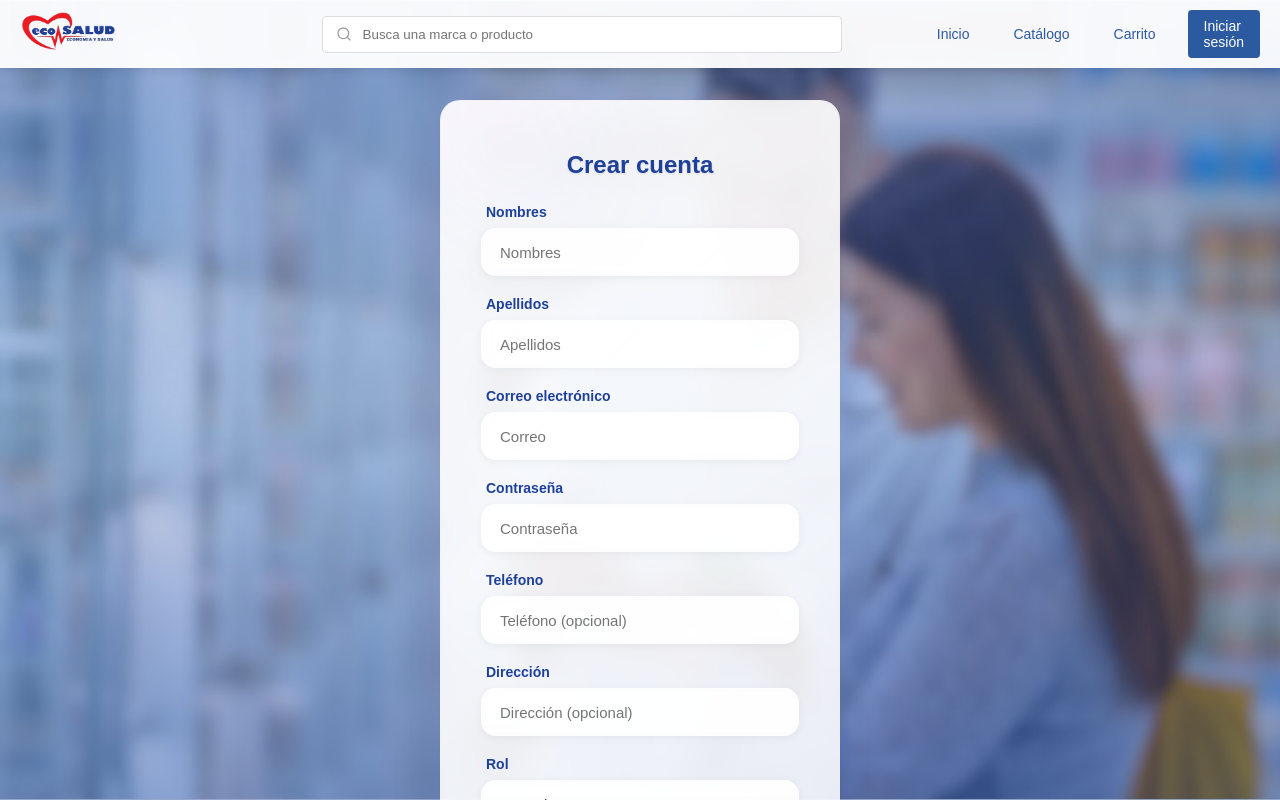
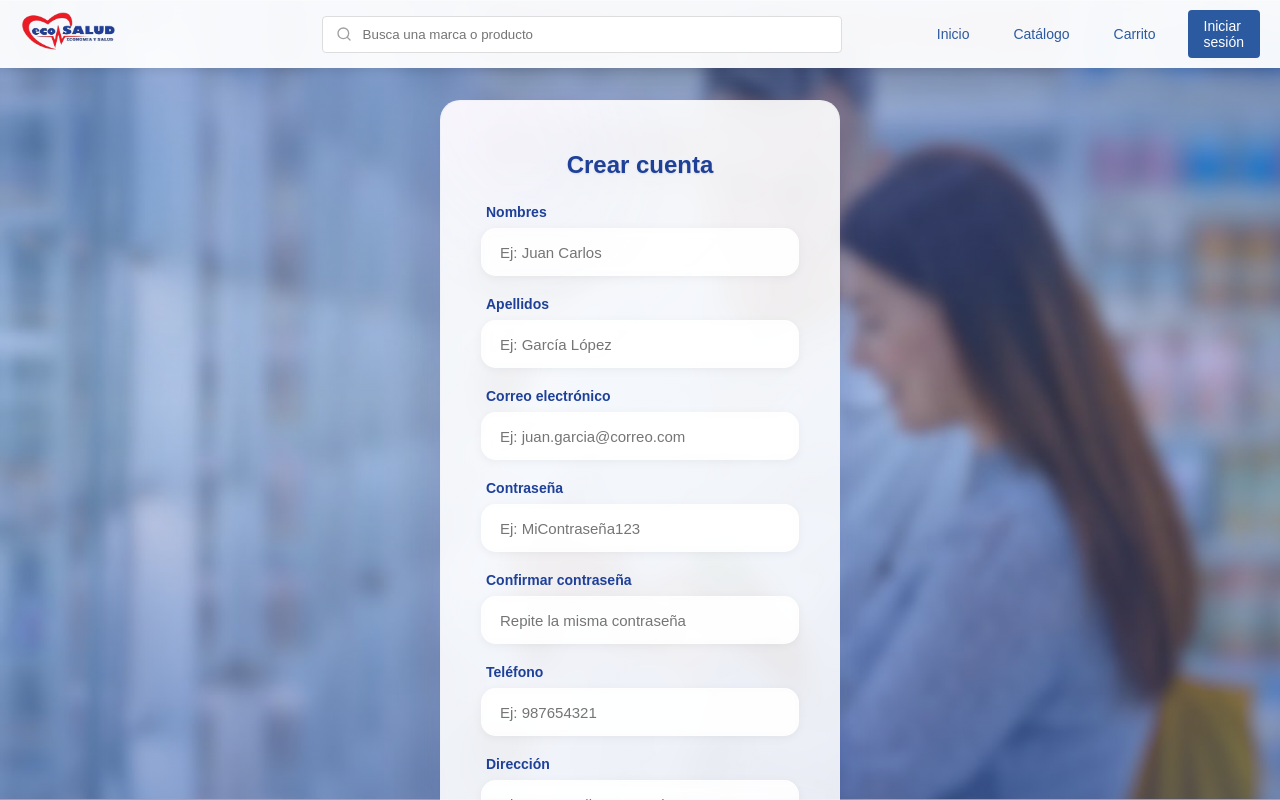
Before and after one commit to willzkn/AplicacionWeb-BoticaEcoSalud, a React (Create React App) app in the folder Botica-FrontEnd/: page /register in a window 1280 px wide. Built offline with nearby package versions, Linux system fonts and the light colour scheme; the HTML template or start-up script is replaced by a standard one.

Commit message:
feat(register): agregar validaciones de formulario y confirmación de contraseña

```diff
--- a/Botica-FrontEnd/src/views/pages/RegisterView.jsx
+++ b/Botica-FrontEnd/src/views/pages/RegisterView.jsx
@@ -9,35 +9,90 @@
     apellidos: "",
     email: "",
     password: "",
+    confirmPassword: "",
     telefono: "",
-    direccion: "",
-    rol: "USER", // Puedes dejar un valor por defecto
-    activo: true // Activar automáticamente al registrar
+    direccion: ""
+    // rol y activo se setean en el backend por seguridad
   });
+
+  const [errors, setErrors] = useState({});
 
   const handleChange = (e) => {
     const { name, value, type, checked } = e.target;
+    let newValue = value;
+
+    // Validaciones en tiempo real
+    if (name === "nombres" || name === "apellidos") {
+      // Solo letras y espacios
+      newValue = value.replace(/[^a-zA-ZáéíóúÁÉÍÓÚñÑ\s]/g, "");
+    } else if (name === "telefono") {
+      // Solo números
+      newValue = value.replace(/[^0-9]/g, "");
+    }
+
     setFormData({
       ...formData,
-      [name]: type === "checkbox" ? checked : value
+      [name]: type === "checkbox" ? checked : newValue
     });
+
+    // Limpiar error del campo cuando el usuario escribe
+    if (errors[name]) {
+      setErrors({ ...errors, [name]: "" });
+    }
+  };
+
+  const validateForm = () => {
+    const newErrors = {};
+
+    if (!formData.nombres.trim()) {
+      newErrors.nombres = "El nombre es obligatorio";
+    }
+    if (!formData.apellidos.trim()) {
+      newErrors.apellidos = "Los apellidos son obligatorios";
+    }
+    if (!formData.email.trim()) {
+      newErrors.email = "El email es obligatorio";
+    } else if (!/^[^\s@]+@[^\s@]+\.[^\s@]+$/.test(formData.email)) {
+      newErrors.email = "Email inválido";
+    }
+    if (!formData.password) {
+      newErrors.password = "La contraseña es obligatoria";
+    } else if (formData.password.length < 6) {
+      newErrors.password = "La contraseña debe tener al menos 6 caracteres";
+    }
+    if (formData.password !== formData.confirmPassword) {
+      newErrors.confirmPassword = "Las contraseñas no coinciden";
+    }
+    if (formData.telefono && formData.telefono.length < 9) {
+      newErrors.telefono = "El teléfono debe tener al menos 9 dígitos";
+    }
+
+    setErrors(newErrors);
+    return Object.keys(newErrors).length === 0;
   };
 
   const handleSubmit = async (e) => {
     e.preventDefault();
+
+    if (!validateForm()) {
+      return;
+    }
+
     try {
-      const res = await axios.post("http://localhost:8080/api/usuarios/register", formData);
+      // No enviar confirmPassword al backend
+      const { confirmPassword, ...dataToSend } = formData;
+      const res = await axios.post("http://localhost:8080/api/usuarios/register", dataToSend);
       alert("Usuario registrado correctamente!");
       setFormData({
         nombres: "",
         apellidos: "",
         email: "",
         password: "",
+        confirmPassword: "",
         telefono: "",
-        direccion: "",
-        rol: "USER",
-        activo: true
+        direccion: ""
       });
+      setErrors({});
     } catch (error) {
       alert(error.response?.data || "Error al registrar usuario");
     }
@@ -62,11 +117,12 @@
                  id="nombres"
                  name="nombres"
                  className="form-input"
-                 placeholder="Nombres"
+                 placeholder="Ej: Juan Carlos"
                  value={formData.nombres}
                  onChange={handleChange}
                  required
                />
+               {errors.nombres && <span style={{ color: '#dc3545', fontSize: 12, marginTop: 4 }}>{errors.nombres}</span>}
              </div>
 
              <div className="form-group">
@@ -75,11 +131,12 @@
                  id="apellidos"
                  name="apellidos"
                  className="form-input"
-                 placeholder="Apellidos"
+                 placeholder="Ej: García López"
                  value={formData.apellidos}
                  onChange={handleChange}
                  required
                />
+               {errors.apellidos && <span style={{ color: '#dc3545', fontSize: 12, marginTop: 4 }}>{errors.apellidos}</span>}
              </div>
 
              <div className="form-group">
@@ -89,11 +146,12 @@
                  name="email"
                  type="email"
                  className="form-input"
-                 placeholder="Correo"
+                 placeholder="Ej: juan.garcia@correo.com"
                  value={formData.email}
                  onChange={handleChange}
                  required
                />
+               {errors.email && <span style={{ color: '#dc3545', fontSize: 12, marginTop: 4 }}>{errors.email}</span>}
              </div>
 
              <div className="form-group">
@@ -103,11 +161,27 @@
                  name="password"
                  type="password"
                  className="form-input"
-                 placeholder="Contraseña"
+                 placeholder="Ej: MiContraseña123"
                  value={formData.password}
                  onChange={handleChange}
                  required
                />
+               {errors.password && <span style={{ color: '#dc3545', fontSize: 12, marginTop: 4 }}>{errors.password}</span>}
+             </div>
+
+             <div className="form-group">
+               <label className="form-label" htmlFor="confirmPassword">Confirmar contraseña</label>
+               <input
+                 id="confirmPassword"
+                 name="confirmPassword"
+                 type="password"
+                 className="form-input"
+                 placeholder="Repite la misma contraseña"
+                 value={formData.confirmPassword}
+                 onChange={handleChange}
+                 required
+               />
+               {errors.confirmPassword && <span style={{ color: '#dc3545', fontSize: 12, marginTop: 4 }}>{errors.confirmPassword}</span>}
              </div>
 
              <div className="form-group">
@@ -116,10 +190,12 @@
                  id="telefono"
                  name="telefono"
                  className="form-input"
-                 placeholder="Teléfono (opcional)"
+                 placeholder="Ej: 987654321"
                  value={formData.telefono}
                  onChange={handleChange}
+                 maxLength="9"
                />
+               {errors.telefono && <span style={{ color: '#dc3545', fontSize: 12, marginTop: 4 }}>{errors.telefono}</span>}
              </div>
 
              <div className="form-group">
@@ -128,23 +204,10 @@
                  id="direccion"
                  name="direccion"
                  className="form-input"
-                 placeholder="Dirección (opcional)"
+                 placeholder="Ej: Av. Los Olivos 345, Lima"
                  value={formData.direccion}
                  onChange={handleChange}
                />
-             </div>
-
-             <div className="form-group">
-               <label className="form-label" htmlFor="rol">Rol</label>
-               <select id="rol" name="rol" className="form-input" value={formData.rol} onChange={handleChange}>
-                 <option value="USER">Usuario</option>
-                 <option value="ADMIN">Administrador</option>
-               </select>
-             </div>
-
-             <div className="form-group" style={{ display: "flex", alignItems: "center", gap: 8 }}>
-               <input type="checkbox" id="activo" name="activo" checked={formData.activo} onChange={handleChange} />
-               <label className="form-label" htmlFor="activo" style={{ margin: 0 }}>Activo</label>
              </div>
 
              <button type="submit" className="login-button">Registrarse</button>
```
